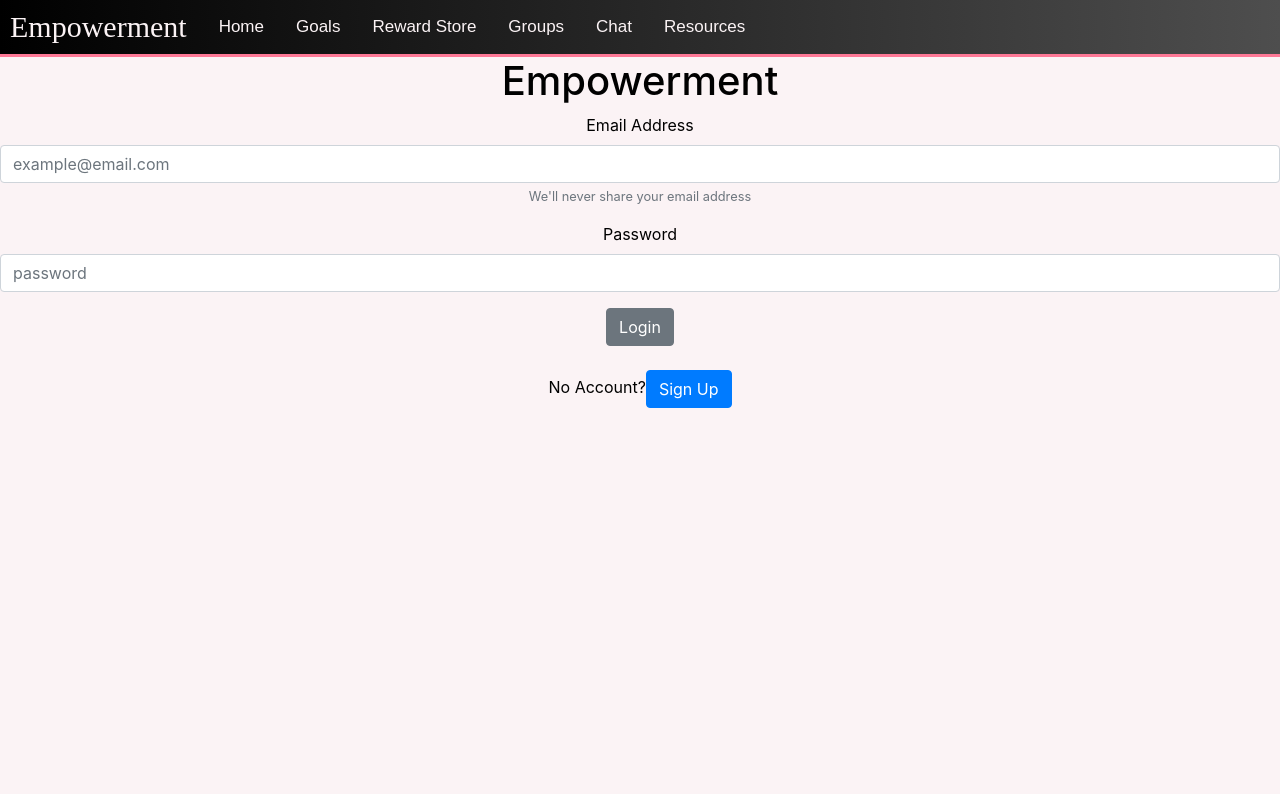
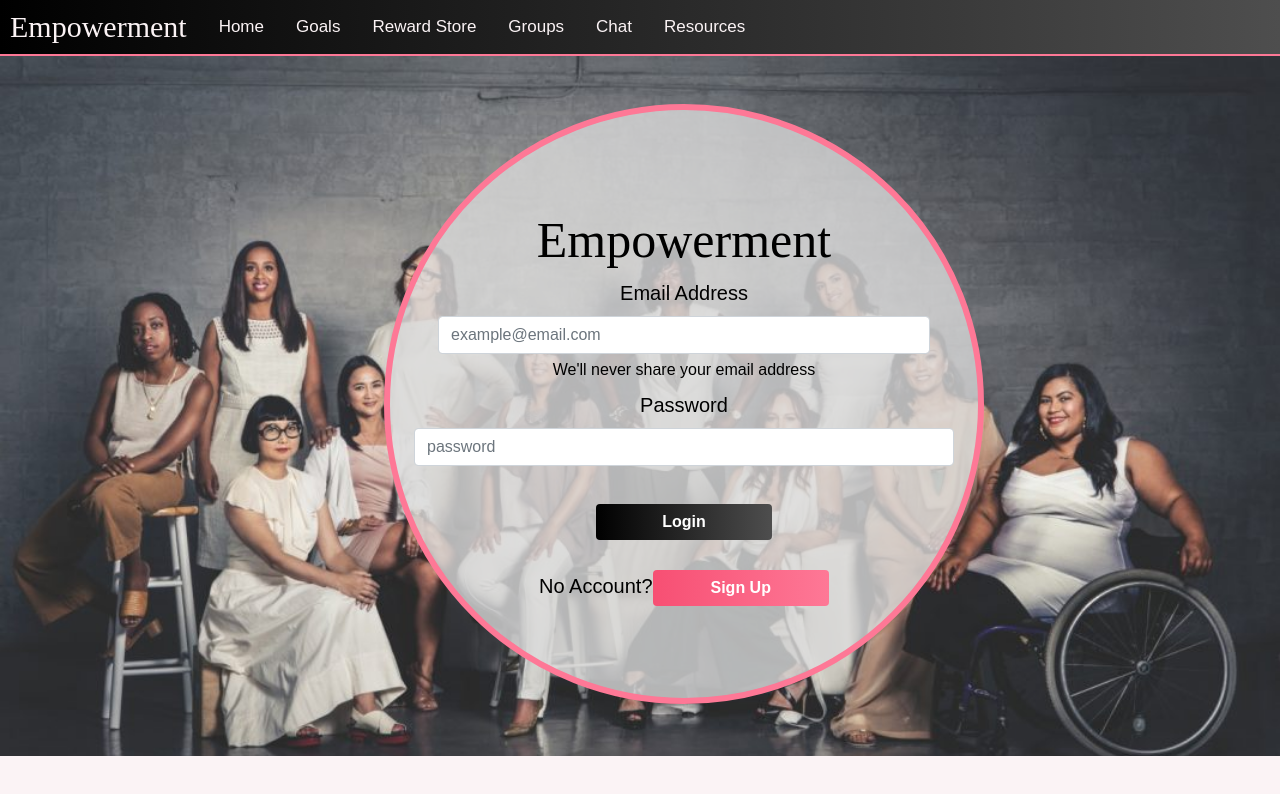
Before and after one commit to TabathaSlatton/Empower-Frontend, a React (Create React App) app: page / in a window 1280 px wide. Shown: the top 794 px of the page. Built offline with nearby package versions, Linux system fonts and the light colour scheme.

Commit message:
styled login page

```diff
--- a/src/App.css
+++ b/src/App.css
@@ -14,7 +14,7 @@
 
 #navbar {
   background-image: linear-gradient(to right, rgb(0, 0, 0), rgb(78, 78, 78));
-  border-bottom: 3px solid #fe7896;
+  border-bottom: 2px solid #fe7896;
   margin: 0;
   padding: 0;
 }
@@ -39,3 +39,43 @@
 #nav-text:hover {
   background-color: #fe7896;
 }
+
+/* ----- login form ----- */
+.home-section {
+  background: url(./images/empowerment-cover.jpg);
+  background-repeat: no-repeat;
+  background-size: cover;
+  background-attachment: fixed;
+  min-height: 700px;
+}
+
+.circle-overlay {
+  margin-left: 30%;
+  padding-top: 100px;
+  width: 600px;
+  background: rgba(219, 219, 219, 0.788);
+  height: 600px;
+  border-radius: 300px;
+  border: 6px solid #fe7896;
+  font-family: "Advent Pro", sans-serif;
+  font-size: 20px;
+}
+
+#form-title {
+  font-family: "Allan", cursive;
+  font-size: 50px;
+}
+
+#form-button {
+  background-image: linear-gradient(to right, rgb(0, 0, 0), rgb(78, 78, 78));
+  font-weight: bold;
+  border: none;
+  width: 30%;
+}
+
+#form-toggle {
+  background-image: linear-gradient(to left, #fe7896, #f74f73);
+  font-weight: bold;
+  border: none;
+  width: 30%;
+}
--- a/src/components/Login.js
+++ b/src/components/Login.js
@@ -1,6 +1,5 @@
 import React, { Component} from 'react';
-
-import {Button, Card, Form} from 'react-bootstrap'
+import {Button, Form} from 'react-bootstrap'
 
 
 
@@ -38,25 +37,34 @@ export default class Login extends Component {
 
     render(){
         return(
-            <>
-                <h1>Empowerment</h1>
+        <div className="home-section">
+            <br/>
+            <br/>
+            <div className="circle-overlay">
+            <h1 id="form-title">Empowerment</h1>
                 <Form onSubmit={this.handleSubmit}>
-                    <Form.Group controlId="formEmail">
+                    <Form.Group controlId="formEmail" className="mx-sm-5 mb-2">
                         <Form.Label>Email Address</Form.Label>
                         <Form.Control type="email" name="email" onChange={this.handleChange} value={this.state.email} placeholder="example@email.com"></Form.Control>
-                        <Form.Text className="text-muted">We'll never share your email address</Form.Text>
+                        <Form.Text >We'll never share your email address</Form.Text>
                     </Form.Group>
 
-                    <Form.Group controlId="formPassword">
+                    <Form.Group controlId="formPassword" className="mx-sm-4 mb-2">
                         <Form.Label>Password</Form.Label>
                         <Form.Control type="password" name="password" onChange={this.handleChange} value={this.state.password} placeholder="password"></Form.Control>
                     </Form.Group>
-                    <Button variant="secondary" type="submit">Login</Button>
+                    <br/>
+
+                    <Button variant="secondary" type="submit" id="form-button">Login</Button>
                 </Form>
                 <br/>
+
                 No Account?
-                <Button onClick={this.props.toggleSignup}>Sign Up</Button>
-            </>
+               <Button onClick={this.props.toggleSignup} id="form-toggle">Sign Up</Button>
+
+            </div>
+
+        </div>
         )
     }
 }
--- a/src/components/Navbar.js
+++ b/src/components/Navbar.js
@@ -14,10 +14,6 @@ function NavigationBar(){
             <Nav.Link href="#" id="nav-text" >Chat</Nav.Link>
             <Nav.Link href="#" id="nav-text" >Resources</Nav.Link>
         </Nav>
-        {/* <Form inline>
-        <FormControl type="text" placeholder="Search" className="mr-sm-2" />
-        <Button variant="outline-info">Search</Button>
-        </Form> */}
     </Navbar>
     )
 }
```
Also changed, not shown: src/images/empowerment-cover.jpg (added), 1 other file (tests, documents, lock files or other folders).
